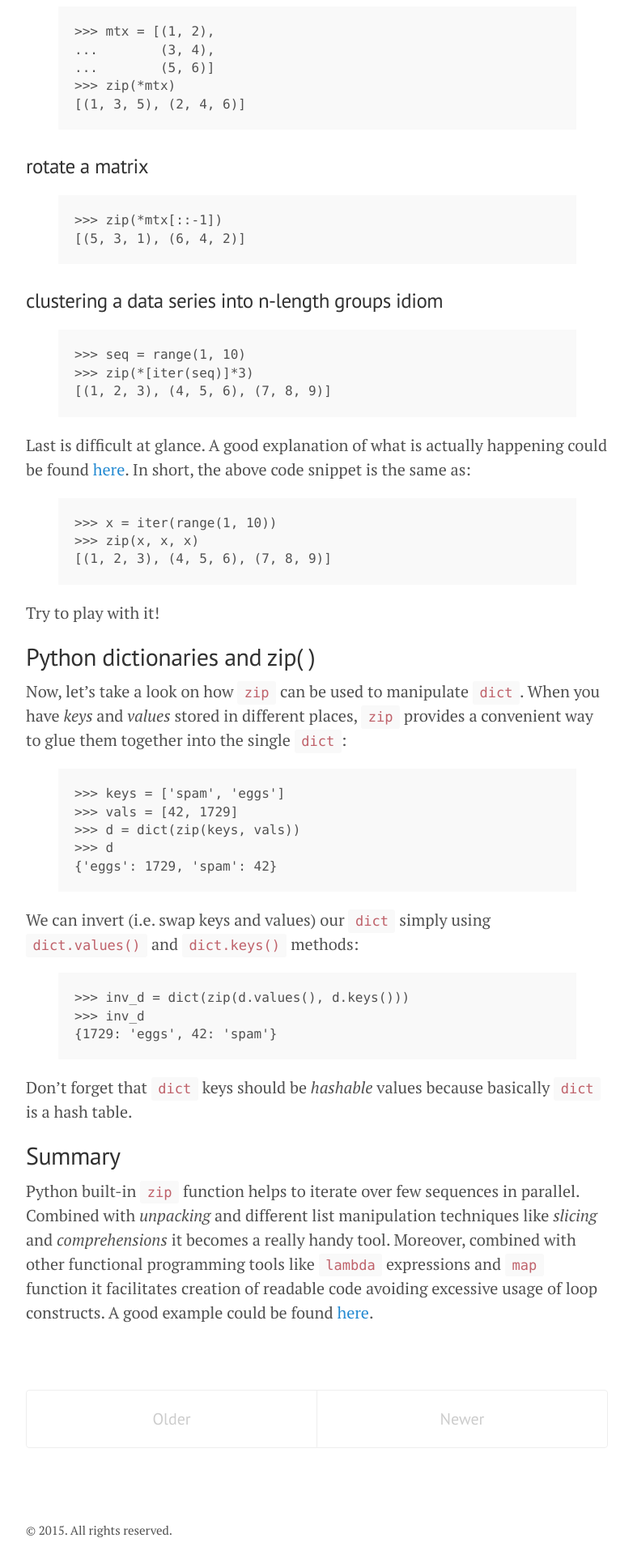
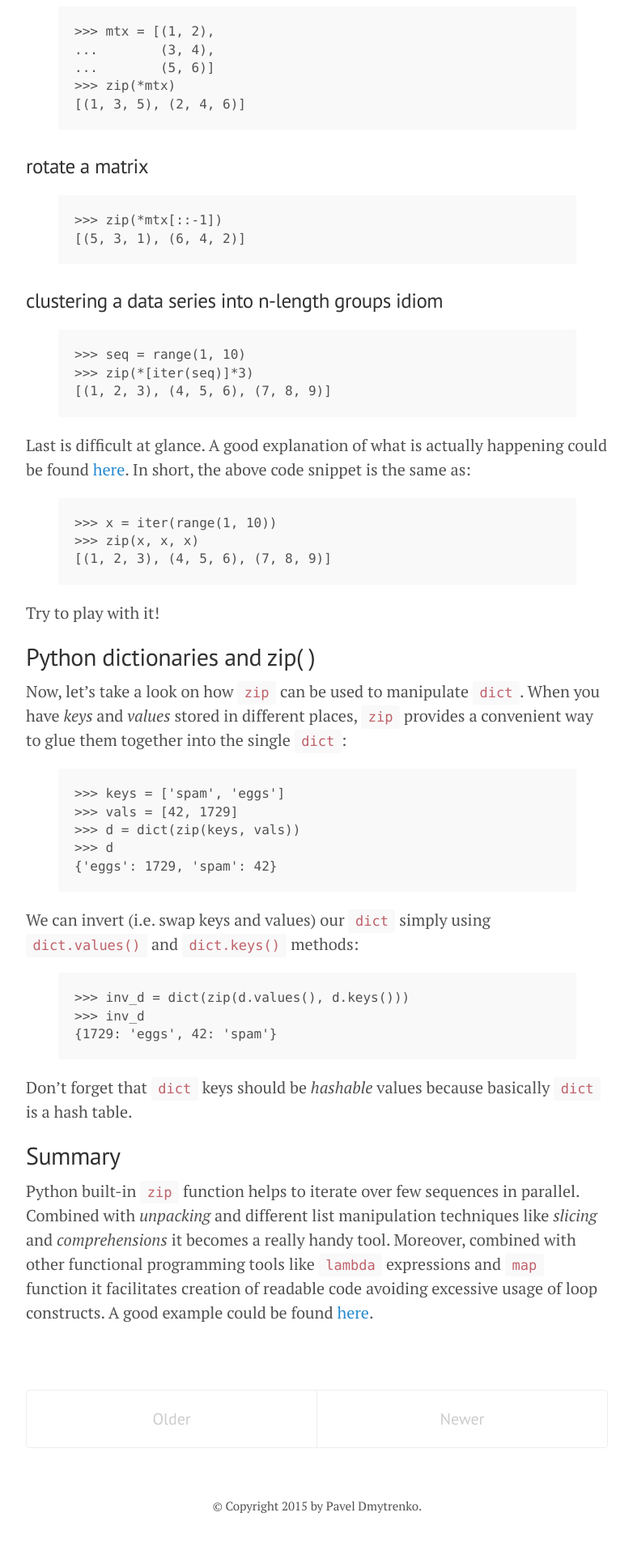
Before and after one commit to pavdmyt/pavdmyt.github.io, a Jekyll site: the page built from index.html, in a window 1280 px wide. Shown: the part 2055-3975 px from the top of the page at 81% size, without its empty margins (248-1030 px from the left). Built offline with Jekyll 4.4.1, drawn with Linux system fonts in a browser that asks for light colours; the list of posts is cut into pages by our own code.

Commit message:
Copyright improved.

```diff
--- a/_includes/head.html
+++ b/_includes/head.html
@@ -18,6 +18,7 @@
   <link rel="stylesheet" href="{{ site.baseurl }}/public/css/poole.css">
   <link rel="stylesheet" href="{{ site.baseurl }}/public/css/syntax.css">
   <link rel="stylesheet" href="{{ site.baseurl }}/public/css/lanyon.css">
+  <link rel="stylesheet" href="{{ site.baseurl }}/public/css/custom.css">
   <link rel="stylesheet" href="https://fonts.googleapis.com/css?family=PT+Serif:400,400italic,700%7CPT+Sans:400">
 
   <!-- RSS -->
--- a/_layouts/default.html
+++ b/_layouts/default.html
@@ -28,9 +28,8 @@
 
         <!-- Footer -->
         <div class="footer">
-          <br>
-          <p style="font-size:15px">
-            &copy; {{ site.time | date: '%Y' }}. All rights reserved.
+          <p class="copyright">
+            &copy; Copyright {{ site.time | date: '%Y' }} by Pavel Dmytrenko.
           </p>
         </div>
 
--- /dev/null
+++ b/public/css/custom.css
@@ -0,0 +1,6 @@
+.copyright {
+    text-align: center;
+    margin-top: 20px;
+    padding-bottom: 30px;
+    font-size: 15px;
+}
```
